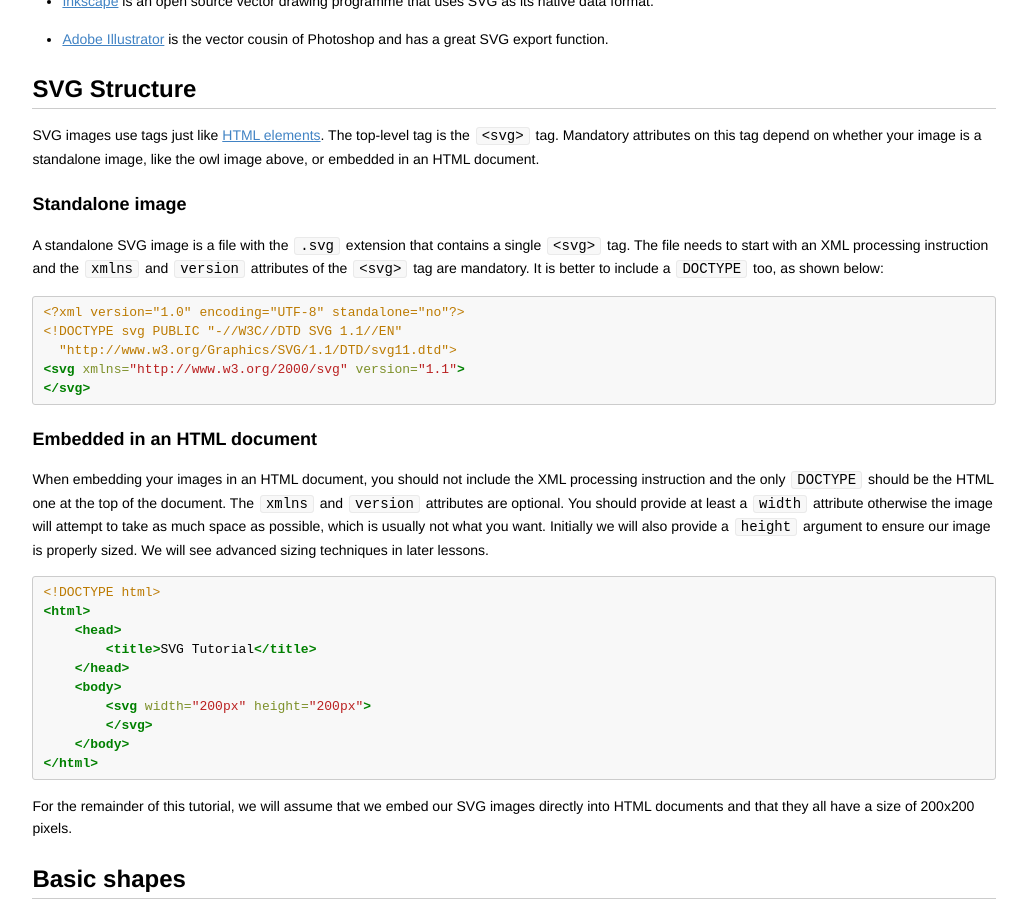
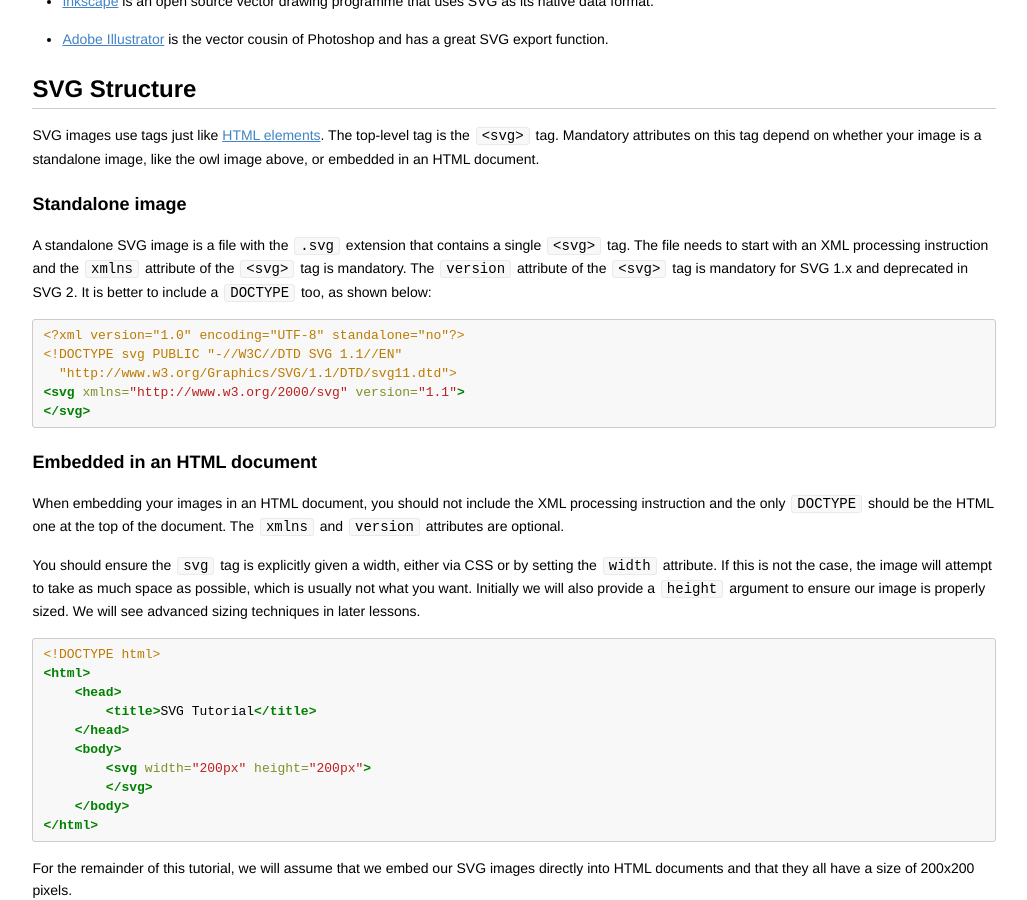
Before and after one commit to codebar/tutorials, a Jekyll site: the page built from svg/lesson1/tutorial.md, in a window 1280 px wide and 900 px high, scrolled down 1257 px. Shown: the whole window, without its empty margins (126-1153 px from the left). Built offline with Jekyll 4.4.1, drawn with Linux system fonts in a browser that asks for light colours.

Commit message:
Clarified version and width attributes

````diff
--- a/svg/lesson1/tutorial.md
+++ b/svg/lesson1/tutorial.md
@@ -69,8 +69,9 @@ in an HTML document.
 
 A standalone SVG image is a file with the `.svg` extension that contains a
 single `<svg>` tag. The file needs to start with an XML processing instruction
-and the `xmlns` and `version` attributes of the `<svg>` tag are mandatory. It is
-better to include a `DOCTYPE` too, as shown below:
+and the `xmlns` attribute of the `<svg>` tag is mandatory. The `version`
+attribute of the `<svg>` tag is mandatory for SVG 1.x and deprecated in SVG 2.
+It is better to include a `DOCTYPE` too, as shown below:
 
 ```xml
 <?xml version="1.0" encoding="UTF-8" standalone="no"?>
@@ -85,7 +86,9 @@ better to include a `DOCTYPE` too, as shown below:
 When embedding your images in an HTML document, you should not include the
 XML processing instruction and the only `DOCTYPE` should be the HTML one at the
 top of the document. The `xmlns` and `version` attributes are optional.
-You should provide at least a `width` attribute otherwise the image will attempt
+
+You should ensure the `svg` tag is explicitly given a width, either via CSS or
+by setting the `width` attribute. If this is not the case, the image will attempt
 to take as much space as possible, which is usually not what you want. Initially
 we will also provide a `height` argument to ensure our image is properly sized.
 We will see advanced sizing techniques in later lessons.
````
